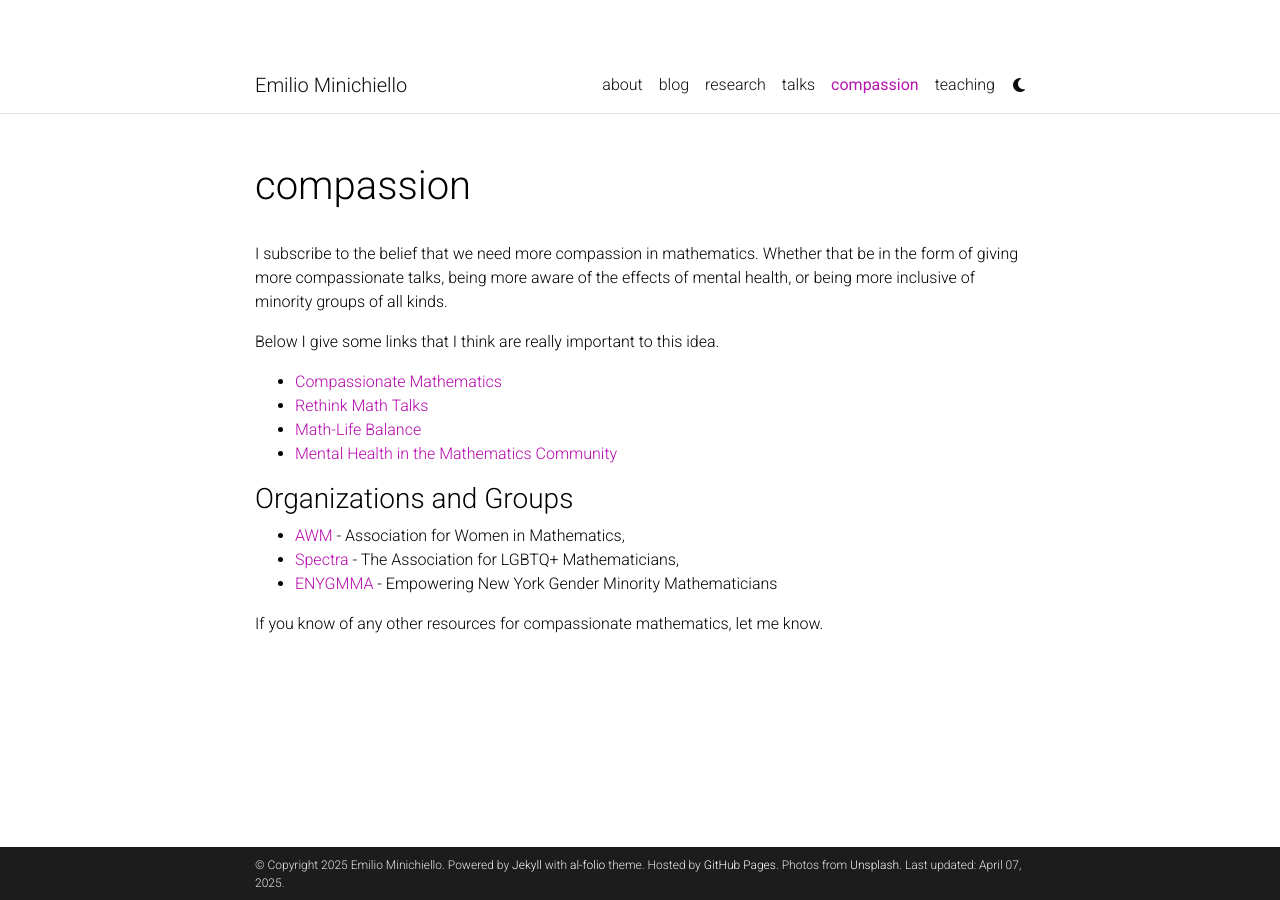
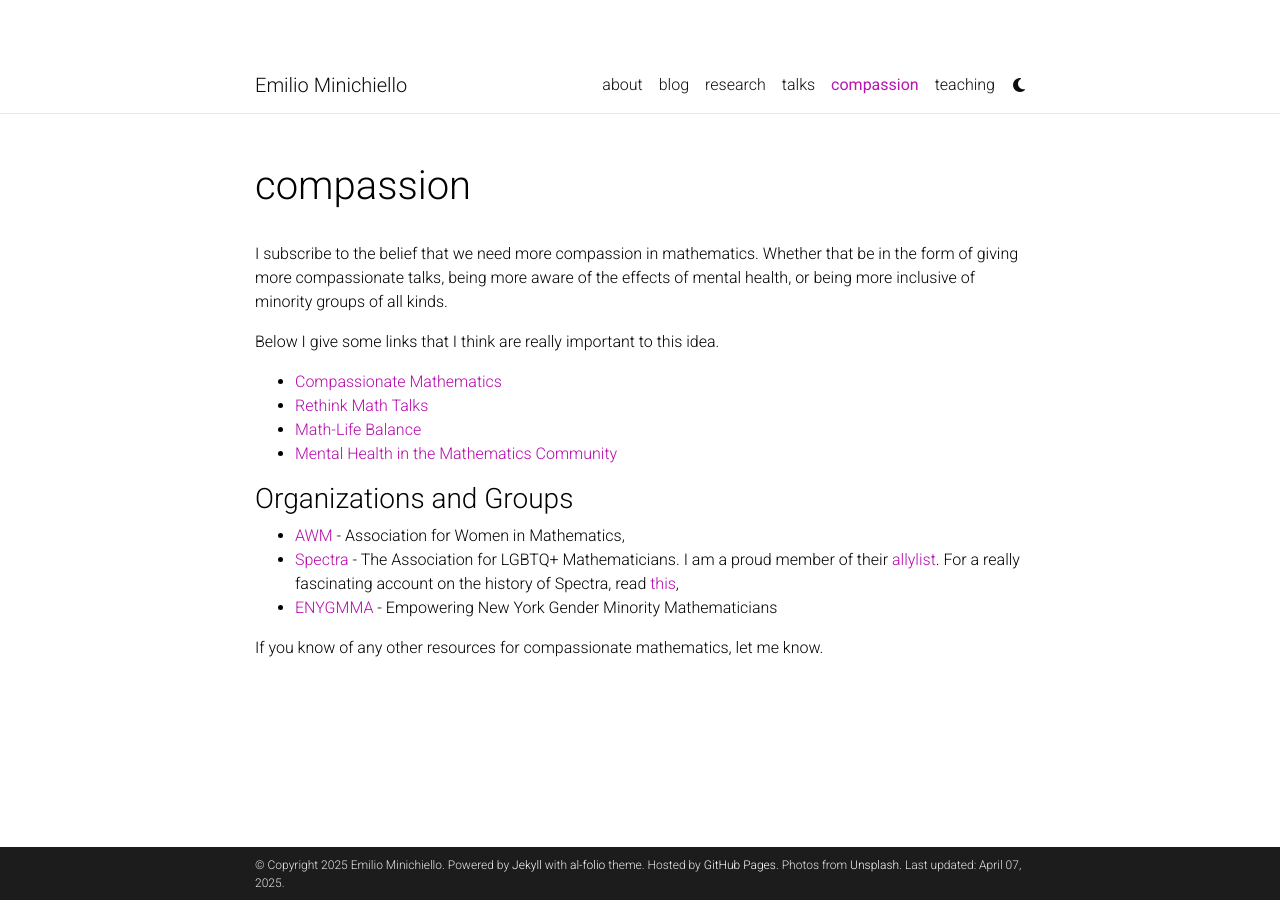
Before and after one commit to eminichiello67/eminichiello67.github.io, a Jekyll site: the page built from _pages/compassion.md, in a window 1280 px wide. Built offline with Jekyll 4.4.1, drawn with Linux system fonts in a browser that asks for light colours; full-size pictures stand in for the smaller copies a plugin makes; comment, search, counter and statistics services are not loaded; a style sheet for code colours, icons or effects is not loaded.

```diff
--- a/_pages/compassion.md
+++ b/_pages/compassion.md
@@ -17,9 +17,7 @@ Below I give some links that I think are really important to this idea.
 
 ### Organizations and Groups
 * [AWM](https://awm-math.org/) - Association for Women in Mathematics,
-* [Spectra](https://lgbtmath.org/) - The Association for LGBTQ+ Mathematicians,
+* [Spectra](https://lgbtmath.org/) - The Association for LGBTQ+ Mathematicians. I am a proud member of their [allylist](https://www.lgbtmath.org/Allyship.html). For a really fascinating account on the history of Spectra, read [this](https://digitalcommons.lmu.edu/cgi/viewcontent.cgi?article=1154&context=math_fac),
 * [ENYGMMA](https://sites.google.com/stonybrook.edu/enygmma/home) - Empowering New York Gender Minority Mathematicians
 
 If you know of any other resources for compassionate mathematics, let me know.
-
-<!-- I am on the [Spectra Allylist](https://lgbtmath.org/Allyship.html), meaning I self-identify as an ally to the LGBTQ+ community. For a really fascinating account on the history of Spectra, read [this](https://digitalcommons.lmu.edu/cgi/viewcontent.cgi?article=1154&context=math_fac). -->
```
Also changed, not shown: _news/news_structured_decomp.md (added, +9 -0 lines), _pages/research.md (+7 -2 lines), drafts/2025-03-31-coveragesnotes.md (added, +8 -0 lines).
